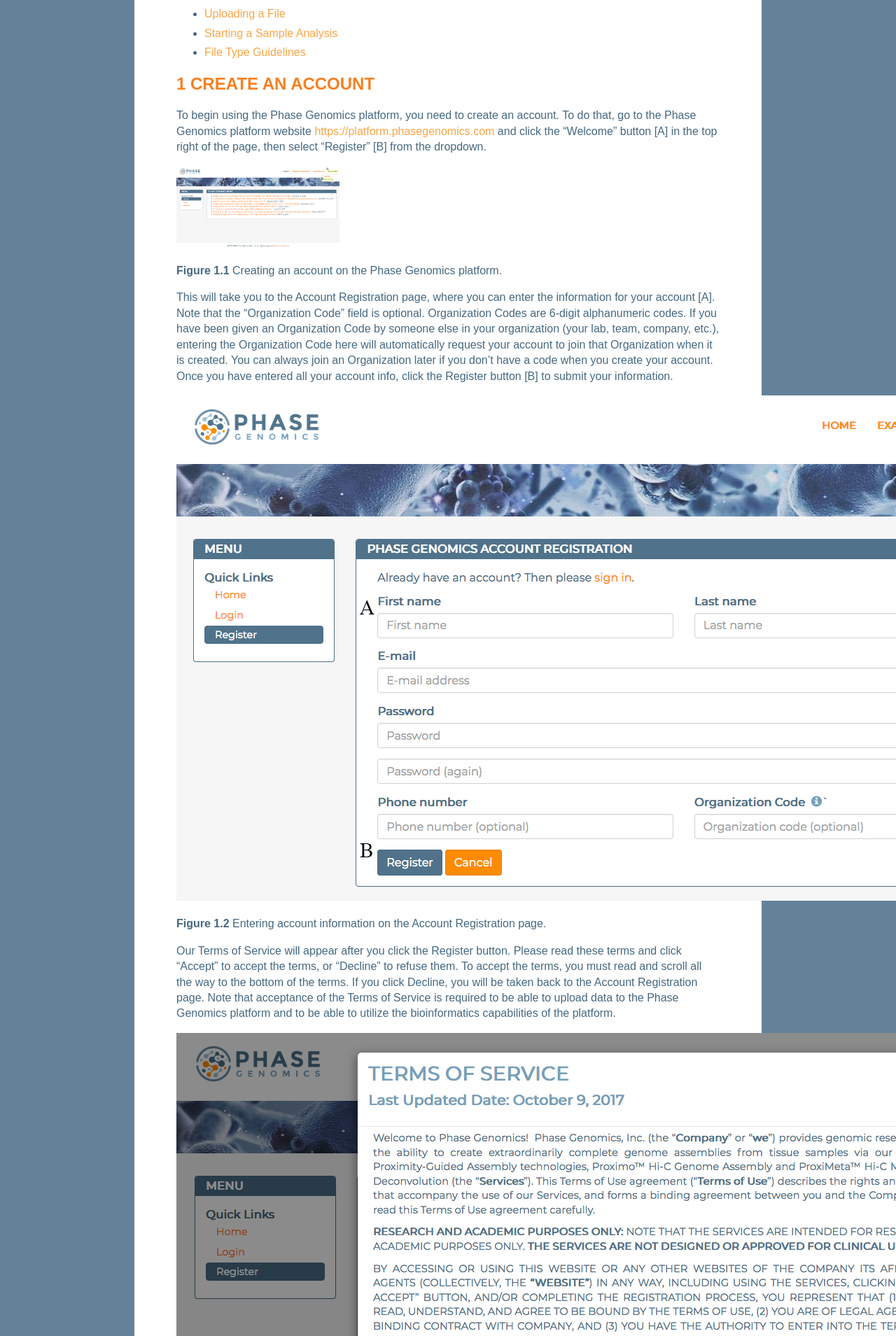
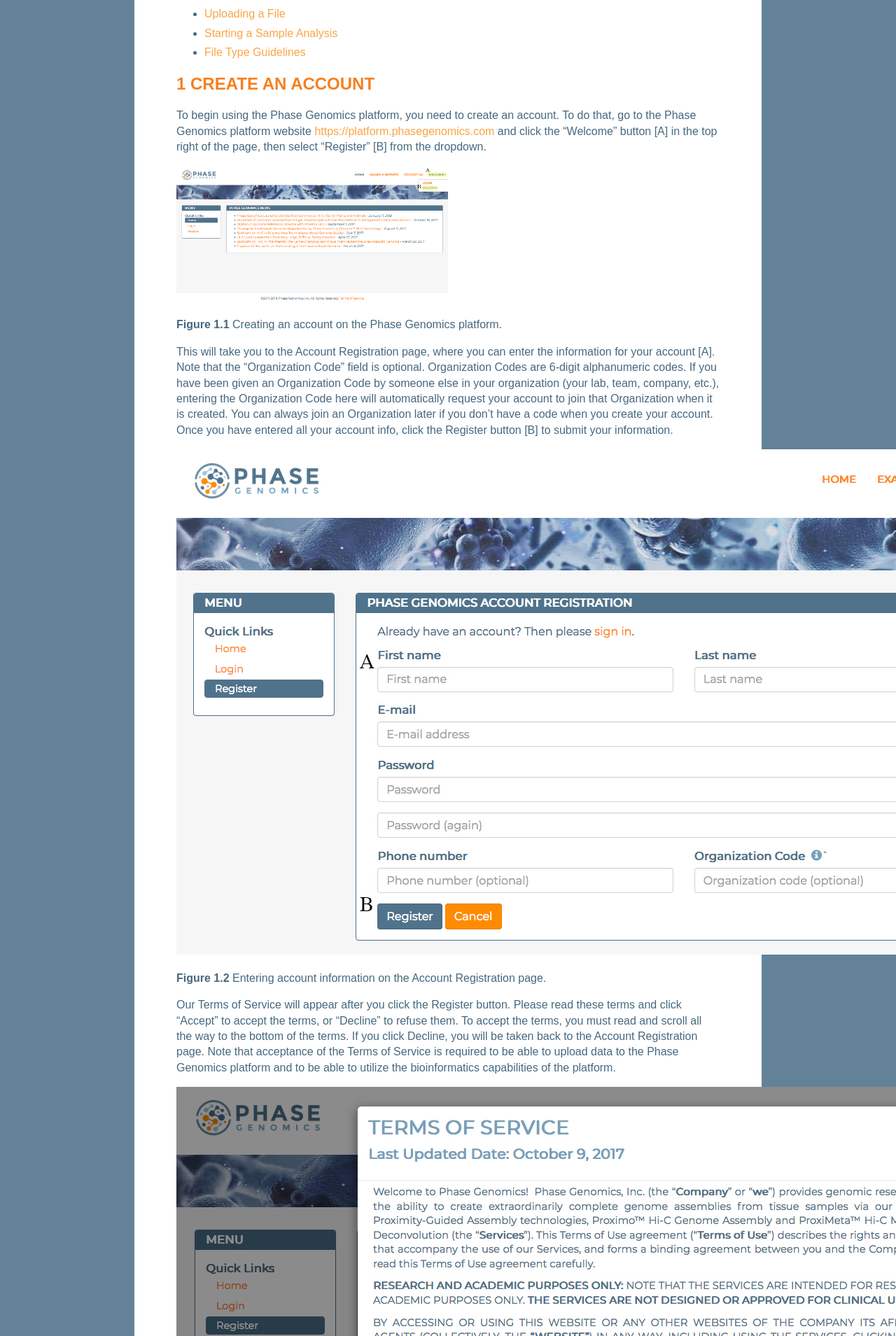
Before and after one commit to phasegenomics/phasegenomics.github.io, a Jekyll site: the page built from _posts/2020-03-02-using-phase-genomics-platform.md, in a window 1280 px wide. Shown: the part 500-2409 px from the top of the page at 70% size. Built offline with Jekyll 4.4.1, drawn with Linux system fonts in a browser that asks for light colours.

Commit message:
Adjust image sizes

```diff
--- a/_posts/2020-03-02-using-phase-genomics-platform.md
+++ b/_posts/2020-03-02-using-phase-genomics-platform.md
@@ -23,7 +23,7 @@
 ---------------------
 To begin using the Phase Genomics platform, you need to create an account. To do that, go to the Phase Genomics platform website [https://platform.phasegenomics.com](https://platform.phasegenomics.com) and click the "Welcome" button [A] in the top right of the page, then select "Register" [B] from the dropdown.
 
-<img alt="creating an account" src="https://phasegenomics.github.io/images/create_account.jpg" width="30%">
+<img alt="creating an account" src="https://phasegenomics.github.io/images/create_account.jpg" width="50%">
 
 __Figure 1.1__ Creating an account on the Phase Genomics platform.
 
```
